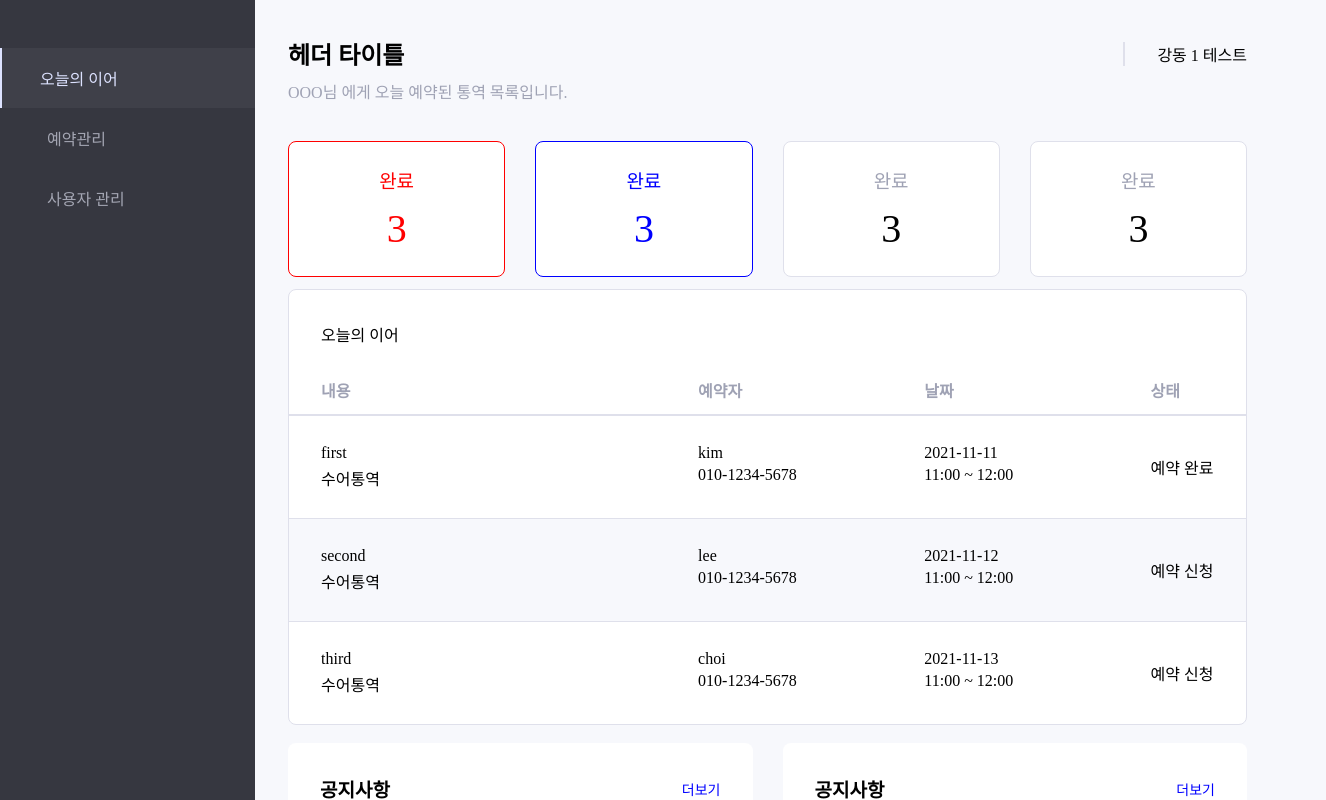
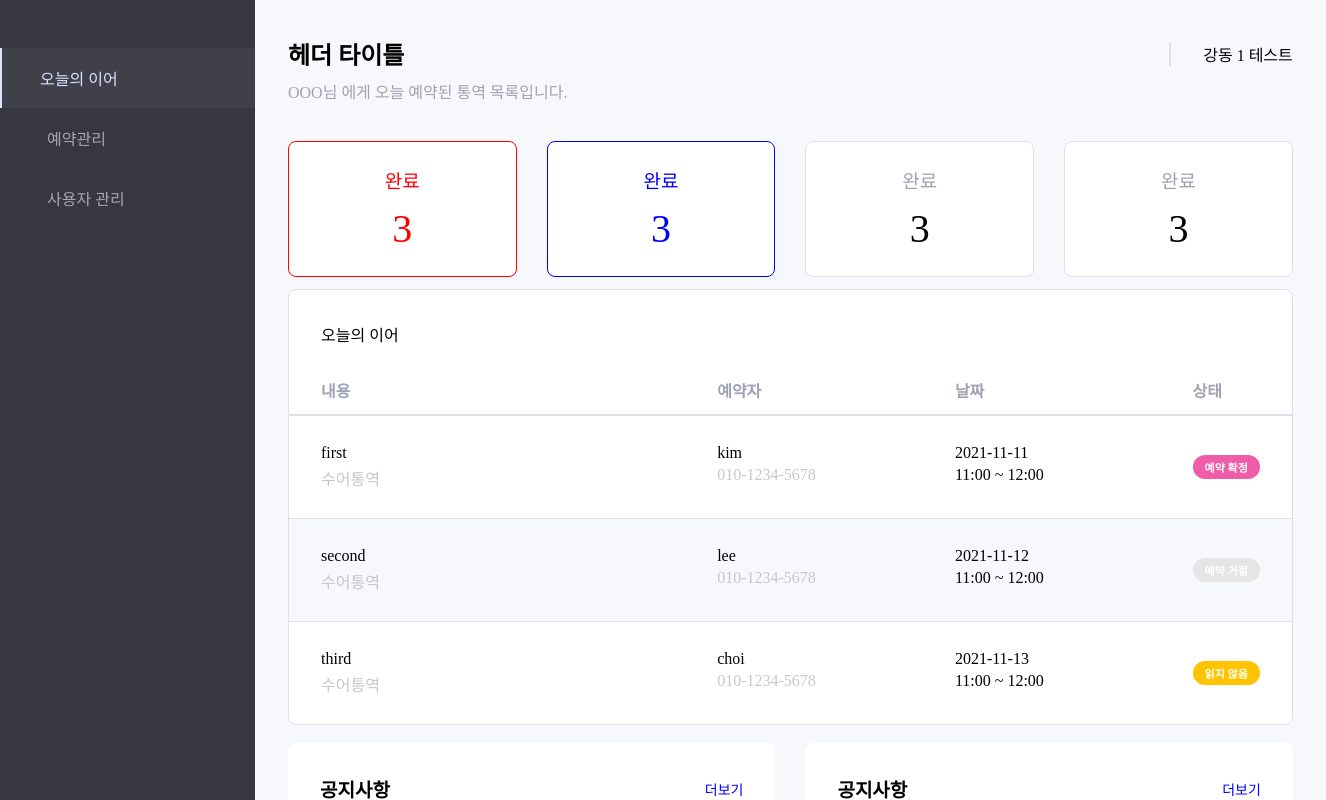
Before and after one commit to Sullivan-for-EAR/signear-web, a React (Create React App) app: page / in a window 1280 px wide. Shown: the top 800 px of the page, 1326 px wide, since content can reach past the window. Built offline with nearby package versions, Linux system fonts and the light colour scheme; some icons are missing.

Commit message:
라벨 추가

```diff
--- a/public/index.html
+++ b/public/index.html
@@ -24,10 +24,10 @@
       work correctly both with client-side routing and a non-root public URL.
       Learn how to configure a non-root public URL by running `npm run build`.
     -->
-    <title>React App</title>
+    <title>signear</title>
   </head>
   <body>
-    <noscript>You need to enable JavaScript to run this app.</noscript>
+    <noscript>signear</noscript>
     <div id="root"></div>
     <!--
       This HTML file is a template.
--- a/src/components/Header/index.tsx
+++ b/src/components/Header/index.tsx
@@ -6,6 +6,7 @@ import { ReactComponent as AlarmIcon } from '../../images/icons-alarm.svg';
 import { ReactComponent as NewAlarmIcon } from '../../images/icons-new-alarm.svg';
 
 const DefaultHeader: React.FC = () => {
+  const currentAlarm = true;
   return (
     <Box mb="38px">
       <Flex justifyContent="space-between" alignItems="center" mb="8px">
@@ -14,7 +15,7 @@ const DefaultHeader: React.FC = () => {
         </Box>
         <Flex>
           <Box mr="32px" width="16px" height="16px">
-            <NewAlarmIcon />
+            {currentAlarm ? <NewAlarmIcon /> : <AlarmIcon />}
           </Box>
           <Box paddingLeft="32px" borderLeft="2px solid #DFE0EB">
             강동 1 테스트
--- /dev/null
+++ b/src/components/Label/index.tsx
@@ -0,0 +1,35 @@
+import React from 'react';
+import Box from '@/components/Box';
+
+interface LabelProps {
+  text: '예약 확정' | '읽지 않음' | '예약 거절';
+}
+
+const StatusColor = ({ text }: LabelProps) => {
+  switch (text) {
+    case '예약 확정':
+      return '#EF5DA8';
+    case '읽지 않음':
+      return '#FEC400';
+    case '예약 거절':
+      return '#E5E5E5';
+  }
+};
+
+const Label: React.FC<LabelProps> = ({ text }) => {
+  const labelColor = StatusColor({ text });
+  return (
+    <Box
+      p="4px 12px"
+      fontSize="11px"
+      borderRadius="100px"
+      fontWeight="700"
+      color="white"
+      backgroundColor={labelColor}
+    >
+      {text}
+    </Box>
+  );
+};
+
+export default Label;
--- a/src/components/TableContent/index.tsx
+++ b/src/components/TableContent/index.tsx
@@ -4,32 +4,41 @@ import styled from 'styled-components';
 import Flex from '@/components/Flex';
 import Box from '@/components/Box';
 import Grid from '@/components/Grid';
+import Label from '@/components/Label';
 
 interface TableContentProps {
   title: string;
 }
 
-const tableData = [
+interface TabelDataType {
+  id: number;
+  text: string;
+  name: string;
+  date: string;
+  status: '예약 확정' | '읽지 않음' | '예약 거절';
+}
+
+const tableData: TabelDataType[] = [
   {
     id: 1,
     text: 'first',
     name: 'kim',
     date: '2021-11-11',
-    status: '예약 완료',
+    status: '예약 확정',
   },
   {
     id: 2,
     text: 'second',
     name: 'lee',
     date: '2021-11-12',
-    status: '예약 신청',
+    status: '예약 거절',
   },
   {
     id: 3,
     text: 'third',
     name: 'choi',
     date: '2021-11-13',
-    status: '예약 신청',
+    status: '읽지 않음',
   },
 ];
 
@@ -65,18 +74,22 @@ const TableContent: React.FC<TableContentProps> = ({ title }) => {
         <List key={data.id} py="28px" borderTop="1px solid #DFE0EB">
           <Flex flexDirection="column" gridColumn="1 / 6">
             <Box>{data.text}</Box>
-            <Box mt="4px">수어통역</Box>
+            <Box mt="4px" color="#C5C7CD">
+              수어통역
+            </Box>
           </Flex>
           <Flex flexDirection="column" gridColumn="6 / 9">
             <Box>{data.name}</Box>
-            <Box mt="4px">010-1234-5678</Box>
+            <Box mt="4px" color="#C5C7CD">
+              010-1234-5678
+            </Box>
           </Flex>
           <Flex flexDirection="column" gridColumn="9 / 12">
             <Box>{data.date}</Box>
             <Box mt="4px">11:00 ~ 12:00</Box>
           </Flex>
           <Flex gridColumn="12 / -1" alignItems="center">
-            {data.status}
+            <Label text={data.status} />
           </Flex>
         </List>
       ))}
```
